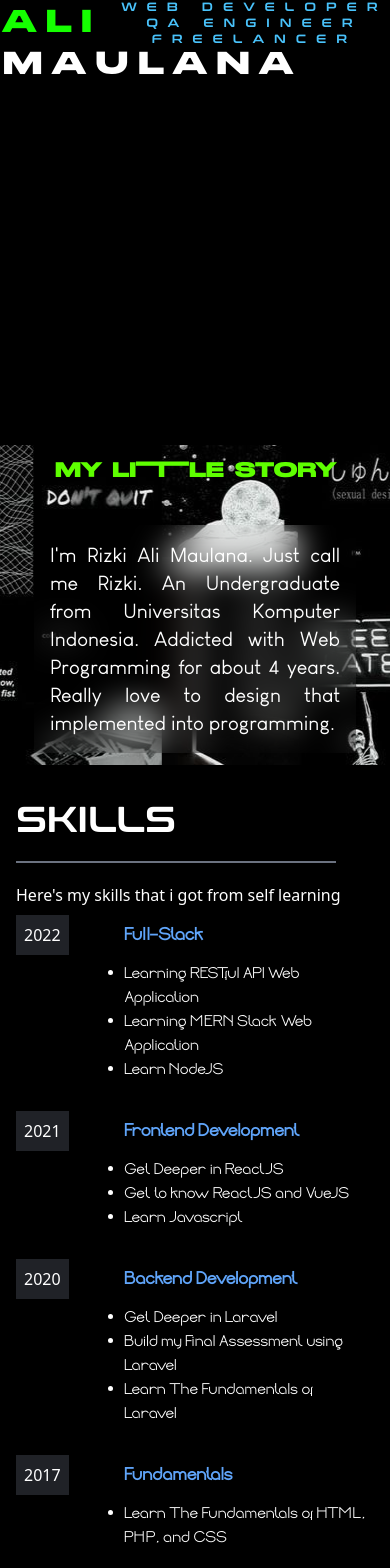
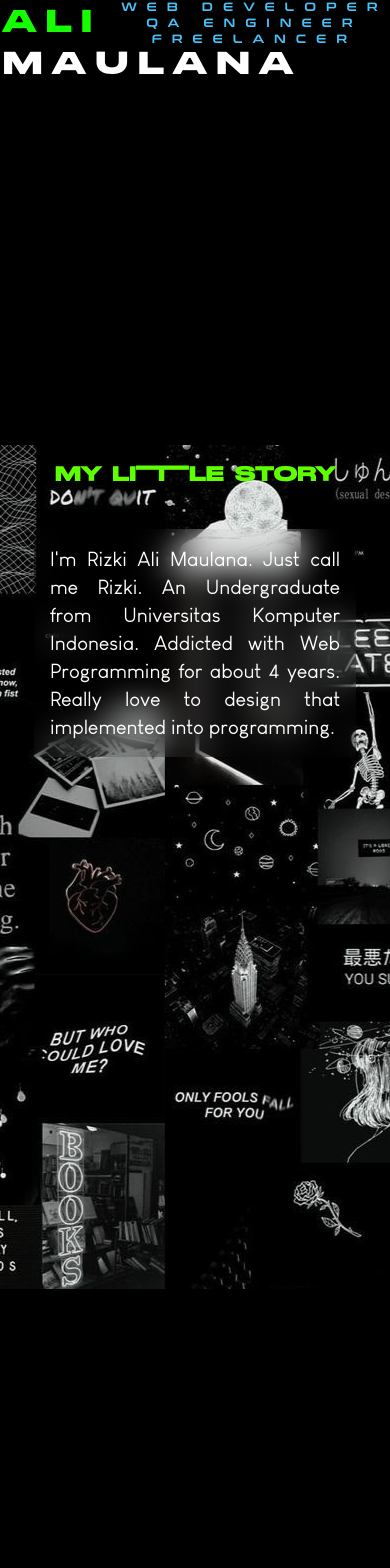
Before and after one commit to rizkialimaulana/portofolio, a Next.js app: page / in a window 390 px wide. Shown: the part 399-1967 px from the top of the page. Built offline with nearby package versions, Linux system fonts and the light colour scheme; what tailwindcss-text-fill-stroke would draw is missing.

Commit message:
adding parallax effect

```diff
--- a/components/About.tsx
+++ b/components/About.tsx
@@ -1,19 +1,38 @@
+import { useTransform, useViewportScroll, motion } from 'framer-motion';
 import React from 'react'
 
 type Props = {}
 
 const About = (props: Props) => {
+   const { scrollY } = useViewportScroll();
+   const y1 = useTransform(scrollY, [0, 1000], [0, 200]);
+   const y2 = useTransform(scrollY, [0, 300], [0, -100]);
+
+   const variants = {
+     visible: { opacity: 1, scale: 1, y: 0 },
+     hidden: {
+       opacity: 0,
+       scale: 0.65,
+       y: 50,
+     },
+   };
   return (
-    <div className="h-[20rem] animate-ltr-linear-infinite bg-fixed bg-center bg-[url('/bg.jpg')] p-4 text-white flex flex-col items-center justify-center space-y-10">
-      <h1 className="uppercase text-xl md:text-4xl font-bold font-Stretch text-[#5eff00]">
-        My little story
-      </h1>
-      <p className="text-xl font-Louis w-[90%] md:w-[50%] text-justify p-4 backdrop-blur-lg">
-        I'm Rizki Ali Maulana. Just call me Rizki. An Undergraduate from
-        Universitas Komputer Indonesia. Addicted with Web Programming for about
-        4 years. Really love to design that implemented into programming.
-      </p>
-    </div>
+    <motion.div className="h-full animate-ltr-linear-infinite bg-fixed bg-center bg-[url('/bg.jpg')] p-4 text-white">
+      <motion.div
+        style={{ y: y1 }}
+        className="flex flex-col items-center justify-center space-y-10"
+      >
+        <motion.h1 className="uppercase text-xl md:text-4xl font-bold font-Stretch text-[#5eff00]">
+          My little story
+        </motion.h1>
+        <motion.p className="text-xl font-Louis w-[90%] md:w-[50%] text-justify p-4 backdrop-blur-lg">
+          I'm Rizki Ali Maulana. Just call me Rizki. An Undergraduate from
+          Universitas Komputer Indonesia. Addicted with Web Programming for
+          about 4 years. Really love to design that implemented into
+          programming.
+        </motion.p>
+      </motion.div>
+    </motion.div>
   );
 }
 
--- a/components/Header.tsx
+++ b/components/Header.tsx
@@ -1,12 +1,28 @@
 import React from 'react'
+import { useViewportScroll, motion, useTransform } from 'framer-motion'
 
 type Props = {}
 
 const Header = (props: Props) => {
+  const { scrollY } = useViewportScroll();
+  const y1 = useTransform(scrollY, [0, 300], [0, 200]);
+  const y2 = useTransform(scrollY, [0, 300], [0, -100]);
+
+  const variants = {
+    visible: { opacity: 1, scale: 1, y: 0 },
+    hidden: {
+      opacity: 0,
+      scale: 0.65,
+      y: 50,
+    },
+  };
   return (
-    <div className="h-screen bg-fixed flex items-center justify-center bg-black text-white">
+    <div className="h-screen bg-fixed flex items-center overflow-hidden justify-center bg-black text-white">
       <div className="h-full flex items-center justify-center">
-        <div className="flex flex-col items-start md:space-y-12 tracking-[10px] font-Stretch font-bold uppercase text-3xl md:text-[7rem]">
+        <motion.div
+          style={{ y: y2 }}
+          className="flex flex-col items-start md:space-y-12 tracking-[10px] font-Stretch font-bold uppercase text-3xl md:text-[7rem]"
+        >
           <h1>Rizki</h1>
           <div className="flex flex-row space-x-5 items-center">
             <h1 className="text-[#15ff00]">Ali</h1>
@@ -19,7 +35,7 @@ const Header = (props: Props) => {
           <h1 className="md:text-stroke-2 text-stroke-2 text-fill-transparent text-stroke-white">
             Maulana
           </h1>
-        </div>
+        </motion.div>
       </div>
     </div>
   );
--- a/components/Skills.tsx
+++ b/components/Skills.tsx
@@ -15,73 +15,7 @@ type Props = {}
 const Skills = (props: Props) => {
   return (
     <div className="h-full bg-black text-white flex flex-col items-center justify-center">
-      <div className="flex w-full h-full mt-5">
-        <div className="flex-1 md:flex-[0.5] p-4">
-          <div className="flex flex-col justify-center">
-            <h1 className="text-4xl font-Conthrax uppercase">Skills</h1>
-            <div className="my-5 border border-gray-500 w-[20rem] md:w-[40rem]" />
-            <p>Here's my skills that i got from self learning</p>
-            <div className="flex flex-col space-y-5 mt-2 ">
-              <div className="flex flex-row space-x-12">
-                <span className="p-2 bg-gray-500/30 h-fit">2022</span>
-                <div className="flex flex-col space-y-3 p-2 font-Barcelona">
-                  <span className='text-blue-400 font-bold text-lg'>Full-Stack</span>
-                  <ul className="list-disc">
-                    <li>Learning RESTful API Web Application</li>
-                    <li>Learning MERN Stack Web Application</li>
-                    <li>Learn NodeJS</li>
-                  </ul>
-                </div>
-              </div>
-              <div className="flex flex-row space-x-12">
-                <span className="p-2 bg-gray-500/30 h-fit">2021</span>
-                <div className="flex flex-col space-y-3 p-2 font-Barcelona">
-                  <span className='text-blue-400 font-bold text-lg'>Frontend Development</span>
-                  <ul className="list-disc">
-                    <li>Get Deeper in ReactJS</li>
-                    <li>Get to know ReactJS and VueJS</li>
-                    <li>Learn Javascript</li>
-                  </ul>
-                </div>
-              </div>
-              <div className="flex flex-row space-x-12">
-                <span className="p-2 bg-gray-500/30 h-fit">2020</span>
-                <div className="flex flex-col space-y-3 p-2 font-Barcelona">
-                  <span className='text-blue-400 font-bold text-lg'>Backend Development</span>
-                  <ul className="list-disc">
-                    <li>Get Deeper in Laravel</li>
-                    <li>Build my Final Assessment using Laravel</li>
-                    <li>Learn The Fundamentals of Laravel</li>
-                  </ul>
-                </div>
-              </div>
-              <div className="flex flex-row space-x-12">
-                <span className="p-2 bg-gray-500/30 h-fit">2017</span>
-                <div className="flex flex-col space-y-3 p-2 font-Barcelona">
-                  <span className='text-blue-400 font-bold text-lg'>Fundamentals</span>
-                  <ul className="list-disc">
-                    <li>Learn The Fundamentals of HTML, PHP, and CSS</li>
-                  </ul>
-                </div>
-              </div>
-            </div>
-          </div>
-        </div>
 
-        <div className="hidden md:flex-[0.5] md:grid md:grid-cols-3 h-[90%] bg-fixed p-5 mt-10 bg-[url('/bg2.png')] bg-contain text-[#ff00f2] items-center justify-center">
-          <FaReact className="w-20 h-20 p-2 rounded-full bg-transparent transition-all hover:bg-white hover:text-blue-500" />
-          <SiNextdotjs className="w-20 h-20 p-2 rounded-full bg-transparent transition-all hover:bg-white hover:text-black" />
-          <FaNodeJs className="w-20 h-20 p-2 rounded-full bg-transparent transition-all hover:bg-white hover:text-[#0faf00]" />
-          <SiExpress className="w-20 h-20 p-2 rounded-full bg-transparent transition-all hover:bg-white hover:text-black" />
-          <SiRedux className="w-20 h-20 p-2 rounded-full bg-transparent transition-all hover:bg-white hover:text-[#a200ff]" />
-          <FaLaravel className="w-20 h-20 p-2 rounded-full bg-transparent transition-all hover:bg-white hover:text-red-600" />
-          <SiTailwindcss className="w-20 h-20 p-2 rounded-full bg-transparent transition-all hover:bg-white hover:text-[#003cff]" />
-          <FaSass className="w-20 h-20 p-2 rounded-full bg-transparent transition-all hover:bg-white" />
-          <SiMongodb className="w-20 h-20 p-2 rounded-full bg-transparent transition-all hover:bg-white hover:text-[#33862c]" />
-          <GrMysql className="w-20 h-20 p-2 rounded-full bg-transparent transition-all hover:bg-white hover:text-[#006eff]" />
-          <SiPostman className="w-20 h-20 p-2 rounded-full bg-transparent transition-all hover:bg-white hover:text-[#ff9100]" />
-        </div>
-      </div>
     </div>
   );
 }
--- a/package.json
+++ b/package.json
@@ -7,6 +7,7 @@
   },
   "dependencies": {
     "eslint-config-next": "^13.0.0",
+    "framer-motion": "^7.6.4",
     "next": "^13.0.0",
     "react": "^18.2.0",
     "react-dom": "^18.2.0",
```
Also changed, not shown: 1 other file (tests, documents, lock files or other folders).
